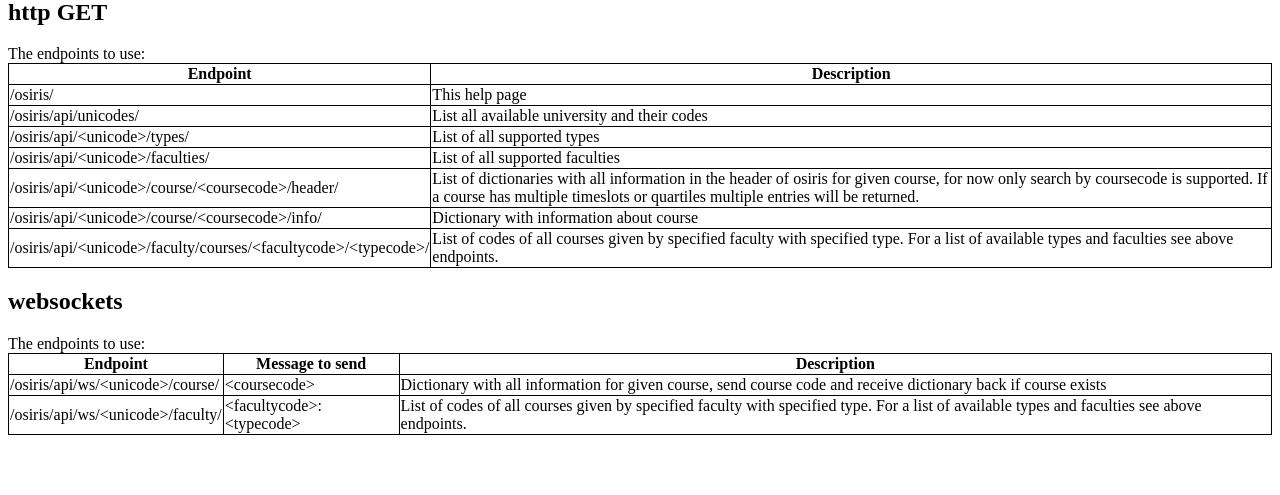
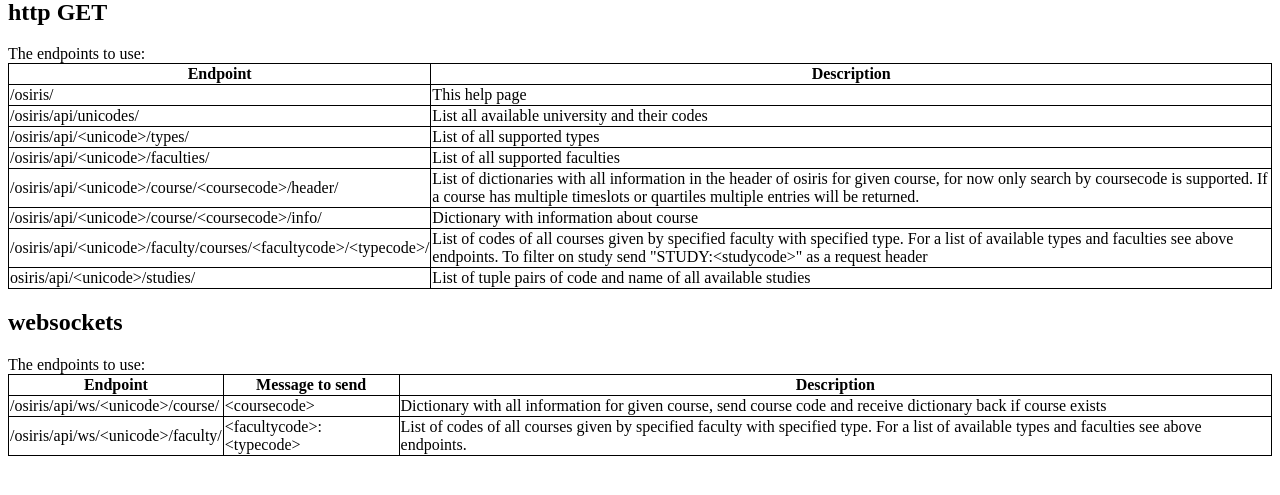
Before and after one commit to KolibriSolutions/coursebrowser, a Django app: page /osiris/ in a window 1280 px wide. Shown: the part 286-781 px from the top of the page. Run offline with Django 3.2, Linux system fonts and the light colour scheme.

Commit message:
added support for studies in search

```diff
--- a/osiris/urls.py
+++ b/osiris/urls.py
@@ -11,6 +11,7 @@ urlpatterns = [
     path('api/<slug:uni>/course/<slug:code>/info/', views.getCourseInfo, name='getcourseinfo'),
     path('api/<slug:uni>/faculties/', views.getFaculties, name='faculties'),
     path('api/<slug:uni>/types/', views.getTypes, name='types'),
+    path('api/<slug:uni>/studies/', views.getStudies, name='studies'),
     # path('api/<slug:uni>/faculty/courses/<slug:faculty>/<slug:type>/', views.getCoursesFromFaculty, name='getcoursesfromfaculty'),
     url(r'^api/(?P<uni>[\w|\W]+)/faculty/courses/(?P<faculty>[\w|\W]+)/(?P<type>[\w|\W]+)/$', views.getCoursesFromFaculty, name='getcoursesfromfaculty'),
 ]
--- a/osiris/views.py
+++ b/osiris/views.py
@@ -62,9 +62,10 @@ def getCoursesFromFaculty(request, faculty, type, api=None, http=True):
     faculty = urllib.parse.unquote_plus(faculty)
     if faculty not in [f[0] for f in api.Faculties] or type not in [t[0] for t in api.Types]:
         raise Http404()
+    study = request.META.get('STUDY', None)
     info = cache.get('osiris_{}_faculty_{}_{}'.format(api.unicode, faculty, type))
     if info is None:
-        info = api.getCourses(faculty, type)
+        info = api.getCourses(faculty, type, study)
         if info is None:
             raise Http404
         cache.set('osiris_{}_faculty_{}_{}'.format(api.unicode, faculty, type), info, 24*60*60)
@@ -91,3 +92,12 @@ def getTypes(request, api=None, http=True):
         return JsonResponse(api.Types, safe=False)
     else:
         return api.Types
+
+@osirisapi
+def getStudies(request, api=None, http=True):
+    if api is None:
+        return Http404()
+    if http:
+        return JsonResponse(api.Studies, safe=False)
+    else:
+        return api.Studies
--- a/templates/templates/osiris/index.html
+++ b/templates/templates/osiris/index.html
@@ -57,7 +57,11 @@ The endpoints to use:<br/>
     </tr>
     <tr>
         <td>/osiris/api/&lt;unicode&gt;/faculty/courses/&lt;facultycode&gt;/&lt;typecode&gt;/</td>
-        <td>List of codes of all courses given by specified faculty with specified type. For a list of available types and faculties see above endpoints.</td>
+        <td>List of codes of all courses given by specified faculty with specified type. For a list of available types and faculties see above endpoints. To filter on study send "STUDY:&lt;studycode&gt;" as a request header</td>
+    </tr>
+    <tr>
+        <td>osiris/api/&lt;unicode&gt;/studies/</td>
+        <td>List of tuple pairs of code and name of all available studies</td>
     </tr>
 {#    <tr>#}
 {#        <td>/osiris/api/faculty/courses/&lt;facultycode&gt;/level/&lt;level&gt;/</td>#}
```
Also changed, not shown: osiris/OsirisAPI.py (+23 -3 lines).
